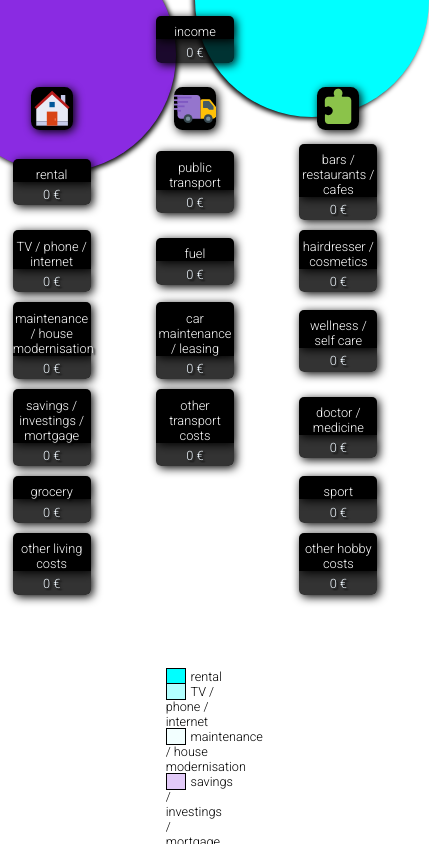
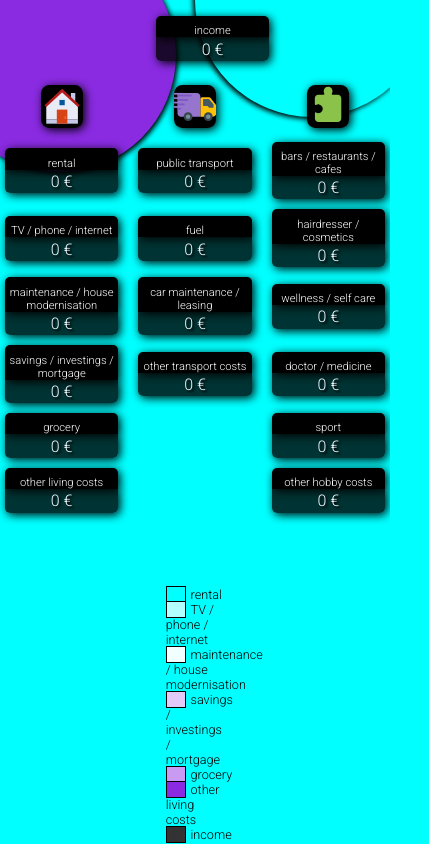
Before and after one commit to Dodkes/budgetchart, a React (Create React App) app: page / in a window 390 px wide. Shown: the top 844 px of the page, 429 px wide, since content can reach past the window. Built offline with nearby package versions, Linux system fonts and the light colour scheme.

Commit message:
Background & inputs fully responsive
Background and inputs are fully responsive.
To do:
-make chart responsive
-make legend responsive

```diff
--- a/src/App.css
+++ b/src/App.css
@@ -40,8 +40,17 @@ input:hover, input:focus{
   box-shadow: 2px 2px 5px black;
 }
 
+.secondCircleContainer {
+  display: none;
+  position: absolute;
+  top: 0;
+  right: 0;
+  width: 52vw;
+  height: 32vw;
+  overflow: hidden;
+}
+
 .secondCircle{
-  display: none;
   position: absolute;
   top: -30vw;
   right: -10vw;
@@ -50,6 +59,7 @@ input:hover, input:focus{
   border-radius: 100%;
   background-color: aqua;
   box-shadow: -2px 2px 5px black;
+  object-fit: cover;
 }
 
 .jqueryContainer{
@@ -95,7 +105,7 @@ input{
   background-color: rgba(0, 0, 0, 0.8);
   box-shadow: 2px 2px 10px black;
   outline: none;
-  font-size: 2em;
+  font-size: 1.5em;
 }
 
 .home-icon, .puzzle-icon, .transport-icon{
--- a/src/App.js
+++ b/src/App.js
@@ -4,7 +4,7 @@ import $ from 'jquery' //import jquery
 
 $(()=>{ //on document ready
   $('.jqueryContainer, .incomeContainer').slideDown(1000, ()=>{
-    $('.firstCircle, .secondCircle').fadeIn(1000)
+    $('.firstCircle, .secondCircleContainer').fadeIn(1000)
   })
 })
 
--- a/src/circles.js
+++ b/src/circles.js
@@ -3,7 +3,9 @@ function Circles(){
     return (
         <>
         <div className="firstCircle"></div>
-        <div className="secondCircle"></div>
+        <div className="secondCircleContainer">
+            <div className="secondCircle"></div>
+        </div>
         </>
     )
 }
--- a/src/responsive.css
+++ b/src/responsive.css
@@ -1,38 +1,55 @@
 @media (max-width: 1480px){
-  input {
-    font-size: 2vw;
-  }
+
 }
 
 @media (max-width: 1300px){
       input {
+        font-size: 1.2em;
         height: 3vw;
-        font-size: 2vw;
       }
       .inputName {
         font-size: 1em;
       }
       ::placeholder {
-        font-size: 0.5em;
+        font-size: 0.8em;
       }
+      .grid-item, .inputName, input {
+        width: 25vw;
+      }
+      body {
+        background-color: gold;
+      }
+
 }
 
 @media (max-width: 1080px){
-
+  .grid-item, .inputName, input {
+    width: 27vw;
+  }
 }
 
 @media (max-width: 900px){
     ::placeholder {
-        font-size: 0.8em;
+        font-size: 1em;
       }
     .inputName {
         font-size: 0.8em;
       }
-
+      .grid-item, .inputName, input {
+        width: 29vw;
+      }
 }
 
 @media (max-width: 720px){
-
+  body {
+    background-color: aqua;
+  }
+  ::placeholder {
+    font-size: 1em;
+  }
+  .grid-container {
+    gap: 10px 10px;
+  }
 }
 
 @media (max-width: 600px){
@@ -40,4 +57,8 @@
         height: 6vw;
         font-size: 1em;
       }
+
+      .inputName {
+        font-size: 0.7em;
+      }
 }
```
